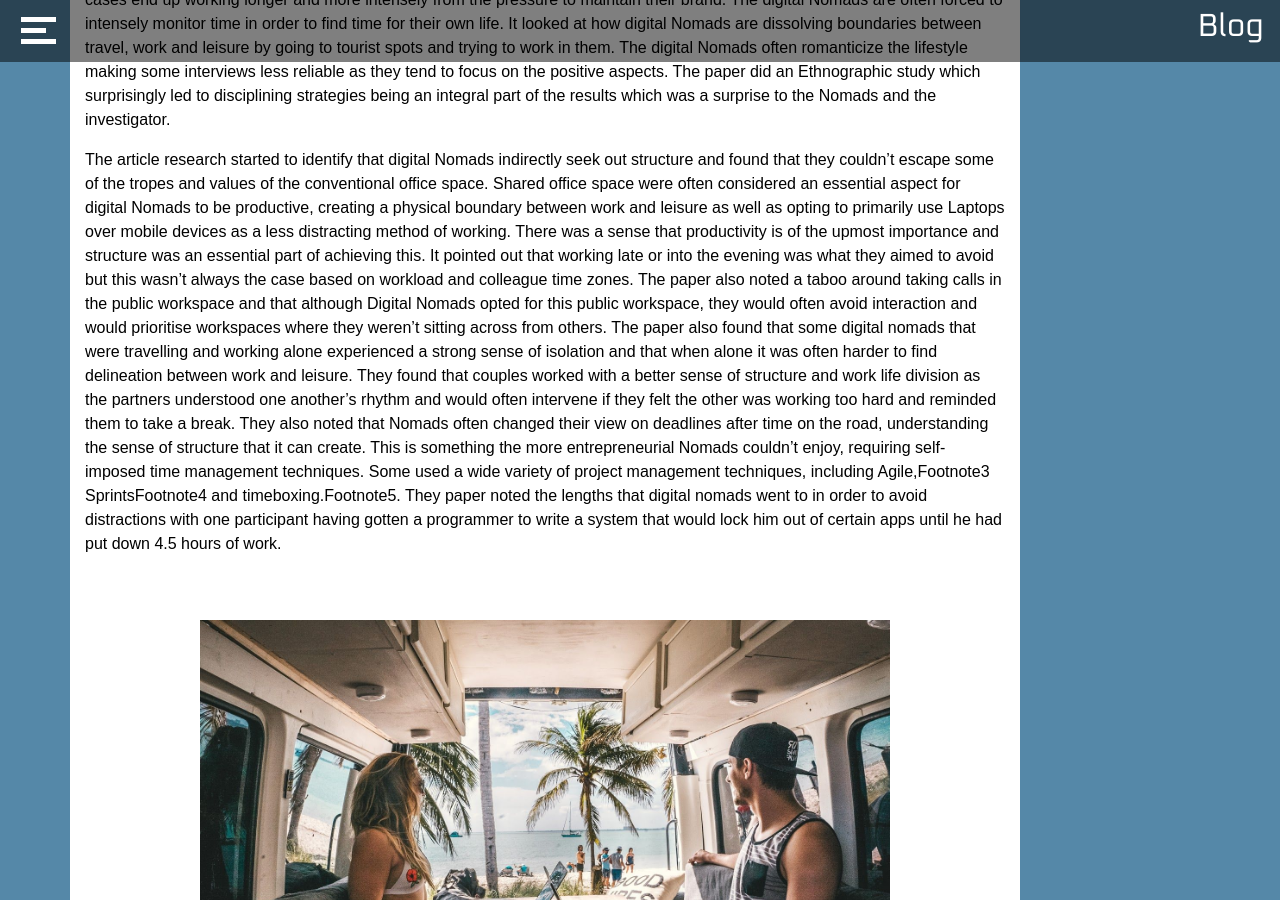
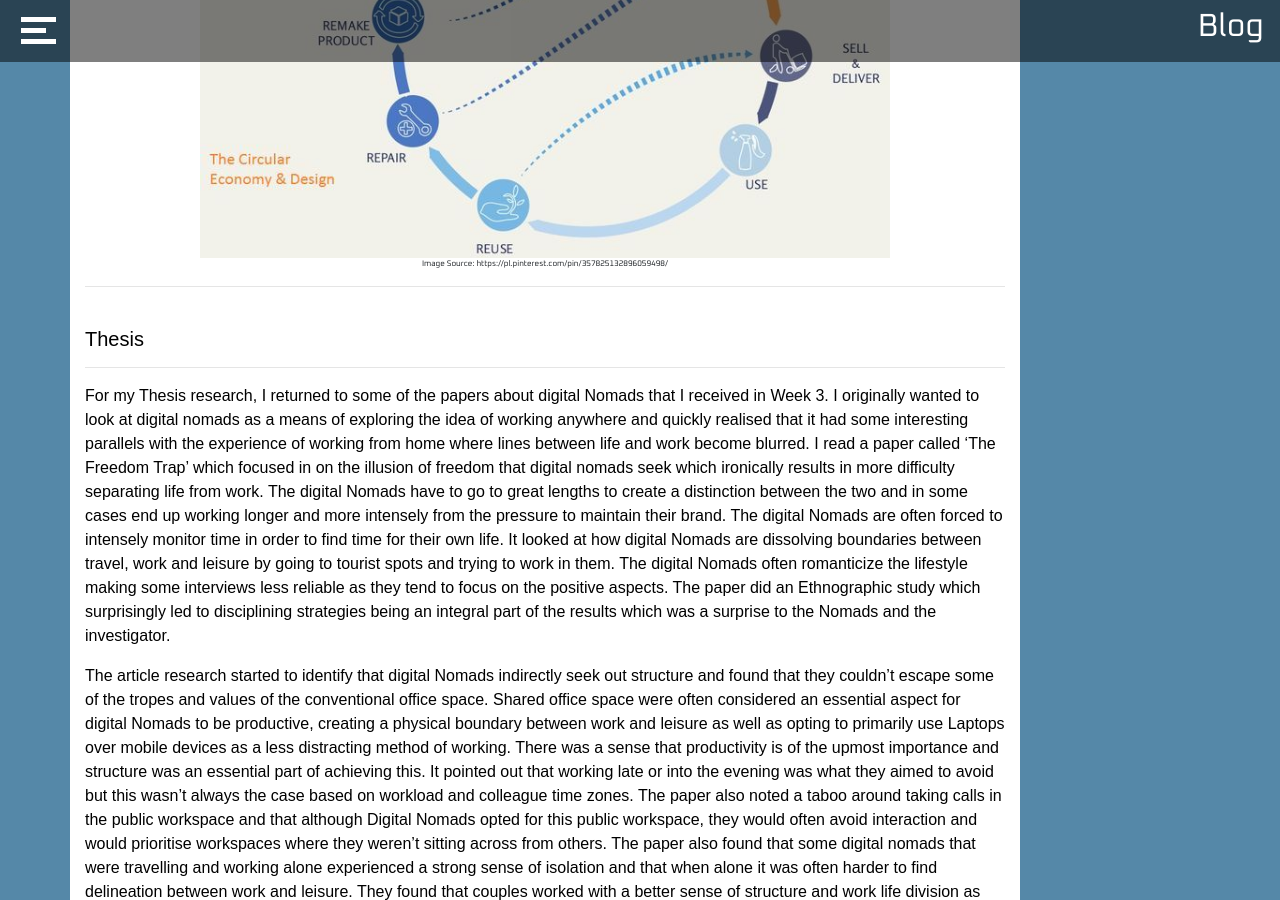
Before and after one commit to Tony8egan/www.TonesDesigns, a Jekyll site: the page built from Blog.markdown, in a window 1280 px wide and 900 px high, scrolled down 4315 px. Built offline with Jekyll 4.4.1, drawn with Linux system fonts in a browser that asks for light colours; nearby versions of some CDN libraries.

Commit message:
Update Blog.html

```diff
--- a/_layouts/Blog.html
+++ b/_layouts/Blog.html
@@ -220,7 +220,9 @@
         <H5 style ="color:black" class ="desctiptiveText">CS6022 Lab REVIEW</H5>
         <hr>
      <p style ="color:black" class ="desctiptiveText">This week we learned about Circular Design in our seminar and the idea of creating products with the intention of reusing them once again. For our group activity we each chose a brand and then thought of how we could merge these company business models in a way that they could create circular design practices and reduce waste.  </p>
-     <hr>
+    <img class = "img-fluid" src="images/Blog/CircularDesign.jpeg" alt="Lost image" style="object-fit: cover;width:75%;display: block;margin-left: auto;margin-right: auto">
+        <p style ="font-size:8px;text-align:center"> Image Source: https://pl.pinterest.com/pin/357825132896059498/</p>
+         <hr>
      <br>
      <H5 style ="color:black" class ="desctiptiveText">Thesis</H5>
      <hr>
```
